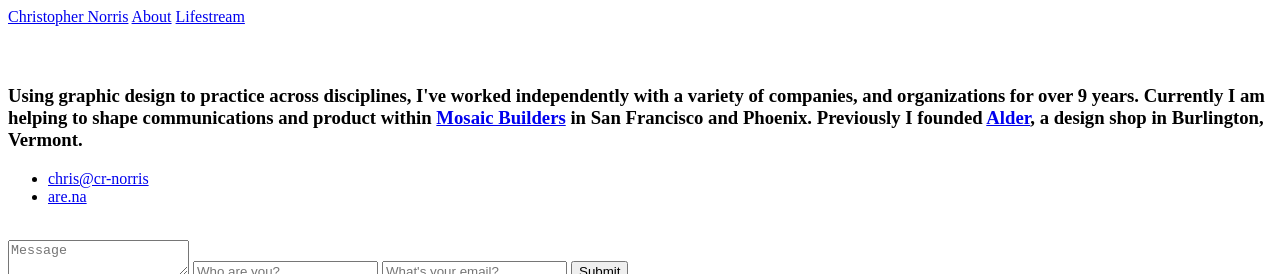
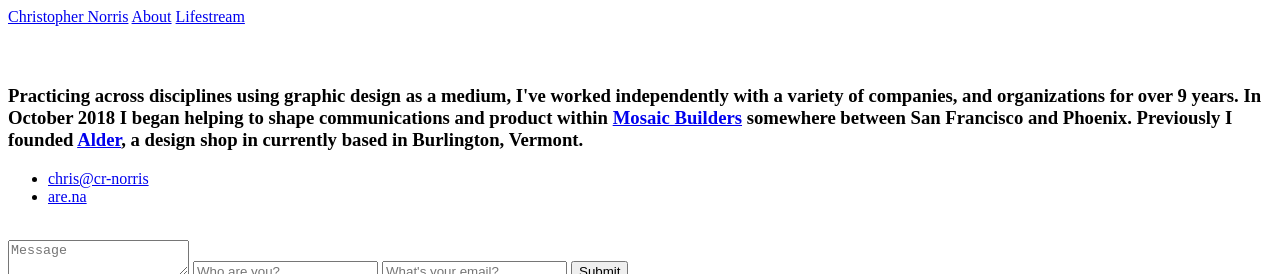
Before and after one commit to cr-norris/cr-norris, a Jekyll site: the page built from _pages/about.html, in a window 1280 px wide, cut to the strip 0-274 px from the top of the page. Built offline with Jekyll 4.4.1, drawn with Linux system fonts in a browser that asks for light colours; nearby versions of some CDN libraries; library files that are not in the unit come from our copies.

Commit message:
Edit About

```diff
--- a/_includes/about.html
+++ b/_includes/about.html
@@ -1 +1 @@
-<h3>Using graphic design to practice across disciplines, I've worked independently with a variety of companies, and organizations for over 9 years. Currently I am helping to shape communications and product within <a href="https://mosaic.us" target="_blank">Mosaic Builders</a> in San Francisco and Phoenix. Previously I founded <a href="https://alder.world" target="_blank">Alder</a>, a design shop in Burlington, Vermont.</h3>
+<h3>Practicing across disciplines using graphic design as a medium, I've worked independently with a variety of companies, and organizations for over 9 years. In October 2018 I began helping to shape communications and product within <a href="https://mosaic.us" target="_blank">Mosaic Builders</a> somewhere between San Francisco and Phoenix. Previously I founded <a href="https://alder.world" target="_blank">Alder</a>, a design shop in currently based in Burlington, Vermont.</h3>
```
